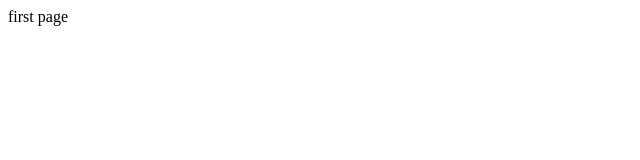
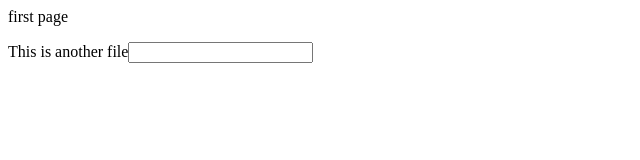
Before and after one commit to gauri-flynaut/Samplerepo, a plain HTML site: page index.html in a window 1280 px wide. Shown: the whole page, without its empty margins (0-640 px from the left). Drawn offline with Linux system fonts and the light colour scheme.

Commit message:
new changes

```diff
--- a/index.html
+++ b/index.html
@@ -1 +1,2 @@
 <p>first page</p>
+<p>This is another file<input></p>
```
